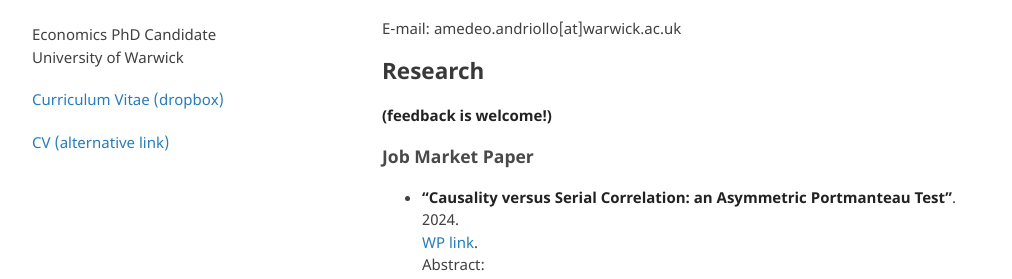
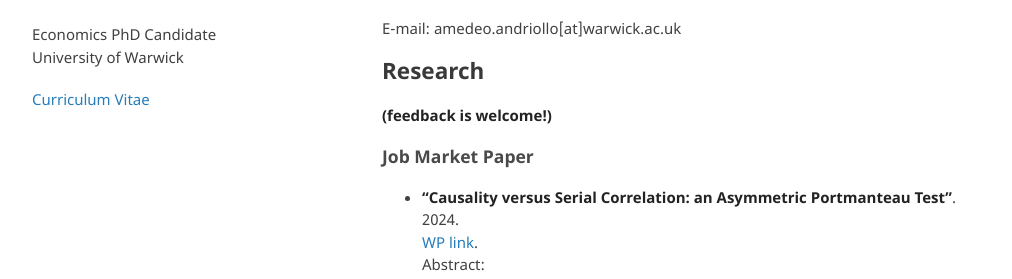
Before and after one commit to amandri/amandri.github.io, a Jekyll site: the page built from index.md, in a window 1280 px wide. Shown: the part 301-580 px from the top of the page, without its empty margins (133-1145 px from the left). Built offline with Jekyll 4.4.1, drawn with Linux system fonts in a browser that asks for light colours; the repository's description, which GitHub fills in, is left out; our own code applies the rules of GitHub Pages for plain Markdown files.

Commit message:
Update default.html

```diff
--- a/_layouts/default.html
+++ b/_layouts/default.html
@@ -30,9 +30,7 @@
 
 	<p class="view">Economics PhD Candidate<br> University of Warwick</p>
 
-        <p class="view">  <a href="https://www.dropbox.com/scl/fi/vy7048o9j9eonw98i4nzt/CV_andriollo.pdf?rlkey=1s7bc80kp32a0xzi0f7afo3xa&dl=0">Curriculum Vitae (dropbox)</a> </p>
-
-	<p class="view">  <a href="assets/pdf/CV_andriollo.pdf">CV (alternative link) </a> </p>
+	<p class="view">  <a href="assets/pdf/CV_andriollo.pdf">Curriculum Vitae </a> </p>
 
       </header>
       <section>
```
